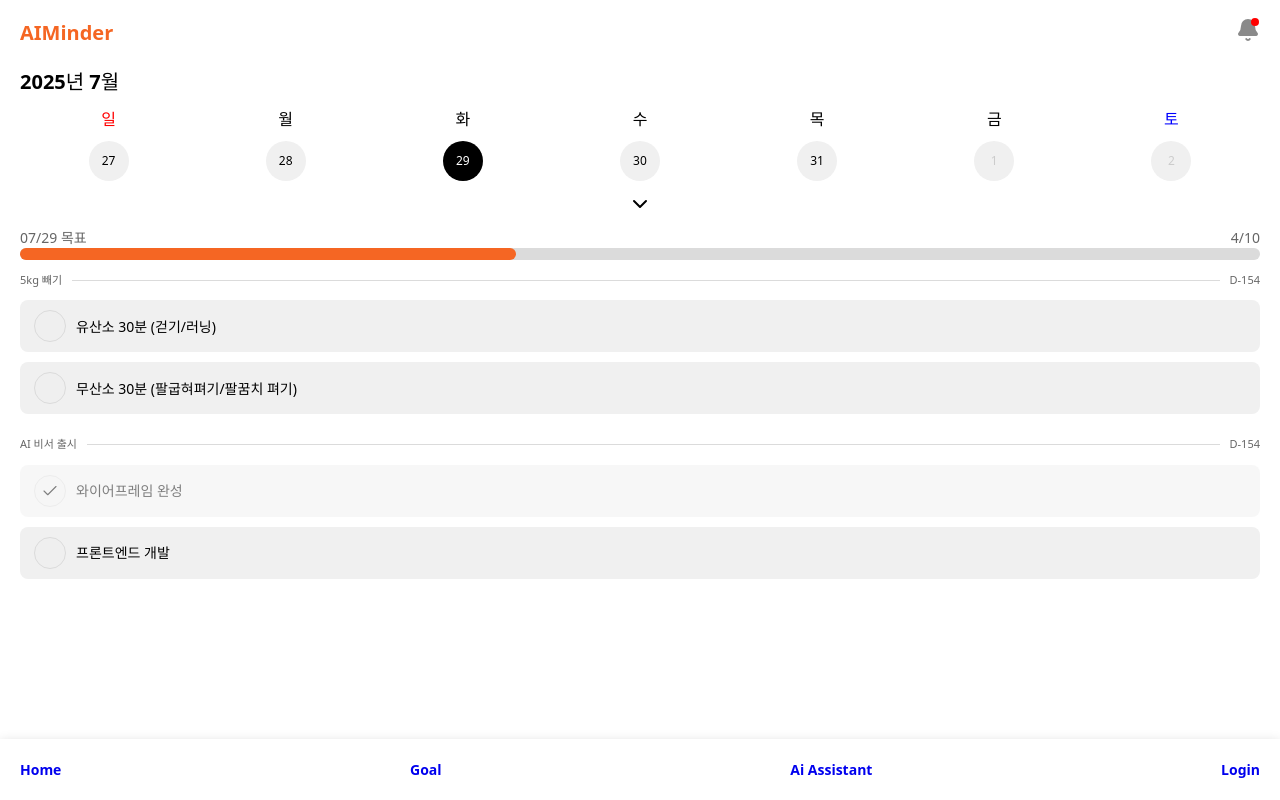
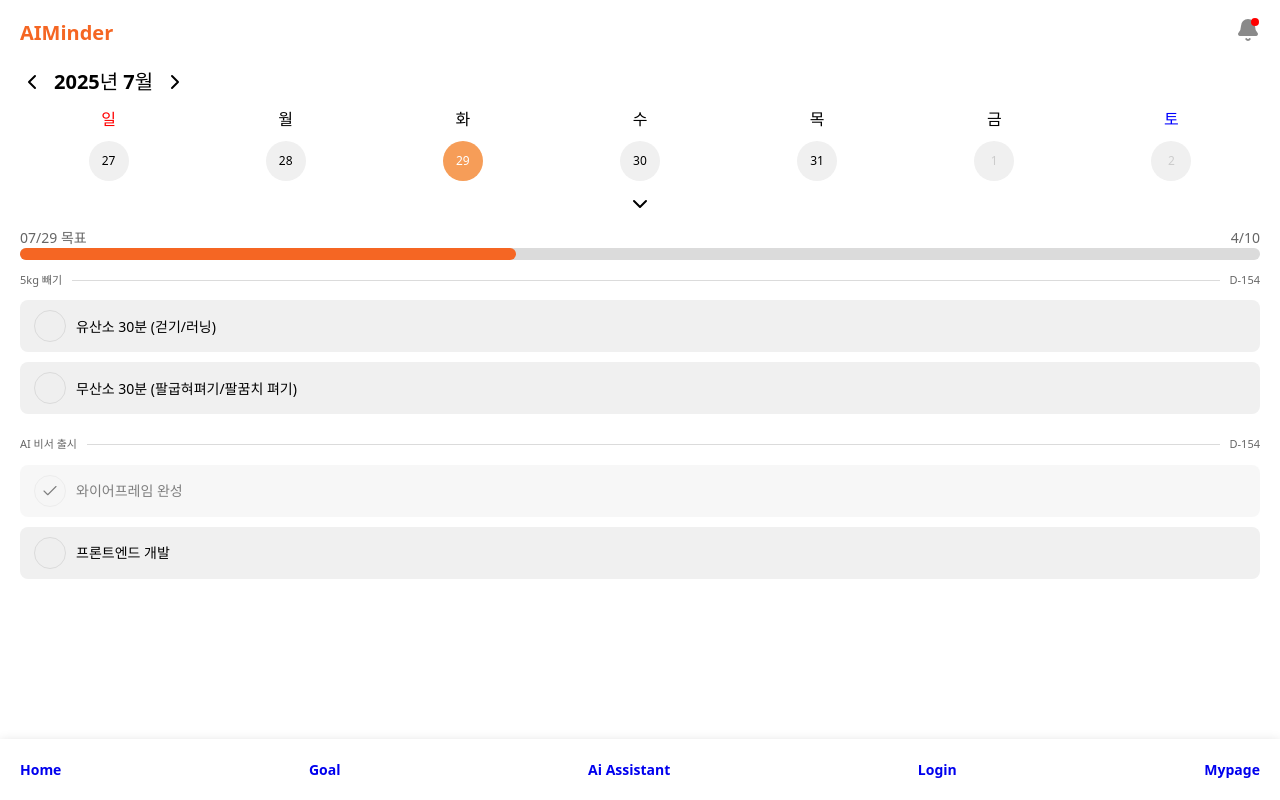
Before and after one commit to AIMinderTeam/aiminder-client, a React (Vite) app: page / in a window 1280 px wide. Built offline with nearby package versions, Linux system fonts and the light colour scheme.

Commit message:
feat: 내비게이션 컴포넌트 통합 및 스타일 정리
- 기존의 내비게이션 바를 새로운 Navigation 컴포넌트로 대체
- AiAssistantLayout, GoalLayout, HomeLayout에서 내비게이션 관련 CSS 및 JSX 코드 제거
- Navigation 컴포넌트에 새로운 스타일 추가

```diff
--- a/src/pages/ai-assistant/components/layout/AiAssistantLayout.module.css
+++ b/src/pages/ai-assistant/components/layout/AiAssistantLayout.module.css
@@ -34,27 +34,3 @@
   top: 0;
   right: 1px;
 }
-
-.AiAssistantLayoutNav {
-  position: fixed;
-  bottom: 0;
-  left: 0;
-  right: 0;
-  padding: 20px;
-
-  z-index: 100;
-  background-color: #fff;
-
-  display: flex;
-  justify-content: space-between;
-
-  padding-top: 20px;
-
-  box-shadow: 0px 4px 12px 0px rgba(0, 0, 0, 0.2);
-}
-
-.AiAssistantLayoutNavLink {
-  text-decoration: none;
-  font-size: 14px;
-  font-weight: 600;
-}
--- a/src/pages/ai-assistant/components/layout/AiAssistantLayout.tsx
+++ b/src/pages/ai-assistant/components/layout/AiAssistantLayout.tsx
@@ -2,6 +2,7 @@ import styles from './AiAssistantLayout.module.css';
 
 import { Link, useNavigate } from 'react-router-dom';
 
+import Navigation from '@/shared/components/layout/navigation';
 import { Bell } from 'lucide-react';
 
 export default function AiAssistantLayout({ children }: { children: React.ReactNode }) {
@@ -20,20 +21,7 @@ export default function AiAssistantLayout({ children }: { children: React.ReactN
       </header>
       {children}
 
-      <nav className={styles.AiAssistantLayoutNav}>
-        <Link to="/" className={styles.AiAssistantLayoutNavLink}>
-          Home
-        </Link>
-        <Link to="/goal" className={styles.AiAssistantLayoutNavLink}>
-          Goal
-        </Link>
-        <Link to="/ai-assistant" className={styles.AiAssistantLayoutNavLink}>
-          Ai Assistant
-        </Link>
-        <Link to="/login" className={styles.AiAssistantLayoutNavLink}>
-          Login
-        </Link>
-      </nav>
+      <Navigation />
     </main>
   );
 }
--- a/src/pages/goal/components/layout/GoalLayout.module.css
+++ b/src/pages/goal/components/layout/GoalLayout.module.css
@@ -34,27 +34,3 @@
   top: 0;
   right: 1px;
 }
-
-.GoalLayoutNav {
-  position: fixed;
-  bottom: 0;
-  left: 0;
-  right: 0;
-  padding: 20px;
-
-  z-index: 100;
-  background-color: #fff;
-
-  display: flex;
-  justify-content: space-between;
-
-  padding-top: 20px;
-
-  box-shadow: 0px 4px 12px 0px rgba(0, 0, 0, 0.2);
-}
-
-.GoalLayoutNavLink {
-  text-decoration: none;
-  font-size: 14px;
-  font-weight: 600;
-}
--- a/src/pages/goal/components/layout/GoalLayout.tsx
+++ b/src/pages/goal/components/layout/GoalLayout.tsx
@@ -2,6 +2,7 @@ import styles from './GoalLayout.module.css';
 
 import { Link, useNavigate } from 'react-router-dom';
 
+import Navigation from '@/shared/components/layout/navigation';
 import { Bell } from 'lucide-react';
 
 export default function GoalLayout({ children }: { children: React.ReactNode }) {
@@ -20,20 +21,7 @@ export default function GoalLayout({ children }: { children: React.ReactNode })
       </header>
       {children}
 
-      <nav className={styles.GoalLayoutNav}>
-        <Link to="/" className={styles.GoalLayoutNavLink}>
-          Home
-        </Link>
-        <Link to="/goal" className={styles.GoalLayoutNavLink}>
-          Goal
-        </Link>
-        <Link to="/ai-assistant" className={styles.GoalLayoutNavLink}>
-          Ai Assistant
-        </Link>
-        <Link to="/login" className={styles.GoalLayoutNavLink}>
-          Login
-        </Link>
-      </nav>
+      <Navigation />
     </main>
   );
 }
--- a/src/pages/home/Home.module.css
+++ b/src/pages/home/Home.module.css
@@ -7,6 +7,18 @@
 .HomeTitle {
   font-size: 20px;
   font-weight: 600;
+  display: flex;
+  align-items: center;
+  gap: 10px;
+}
+
+.HomeMonthNavigationButton {
+  border: none;
+  background-color: transparent;
+  padding: 0;
+  margin: 0;
+  width: 24px;
+  height: 24px;
 }
 
 .HomeCalendarWeeksContainer {
@@ -71,6 +83,11 @@
 
 .HomeCalendarItem[data-today='true'] {
   background-color: #000;
+  color: #fff;
+}
+
+.HomeCalendarItem[data-selected='true'] {
+  background-color: #f69d58;
   color: #fff;
 }
 
--- a/src/pages/home/Home.tsx
+++ b/src/pages/home/Home.tsx
@@ -4,7 +4,7 @@ import { useState } from 'react';
 import { useNavigate } from 'react-router-dom';
 
 import dayjs from 'dayjs';
-import { Check, ChevronDown } from 'lucide-react';
+import { Check, ChevronDown, ChevronLeft, ChevronRight } from 'lucide-react';
 
 const days = ['일', '월', '화', '수', '목', '금', '토'];
 const maxTimelineProgress = 10;
@@ -13,8 +13,11 @@ const currentTimelineProgress = 4;
 export default function Home() {
   const [isDropdownOpen, setIsDropdownOpen] = useState(false);
   const navigate = useNavigate();
-  const testCurrentDate = dayjs();
+  const [testCurrentDate, setTestCurrentDate] = useState(dayjs());
   const startDayOfMonth = testCurrentDate.startOf('month').day();
+
+  const [selectedDate, setSelectedDate] = useState(dayjs());
+  console.log(selectedDate.format('YYYY-MM-DD'));
 
   const [homeTimelineList, setHomeTimelineList] = useState([
     {
@@ -84,7 +87,7 @@ export default function Home() {
     monthDates.push({
       day: i,
       isCurrentMonth: true,
-      isToday: i === testCurrentDate.date(),
+      isToday: testCurrentDate.isSame(dayjs(), 'month') && i === dayjs().date(),
     });
   }
 
@@ -107,9 +110,25 @@ export default function Home() {
     );
   };
 
+  const handleMonthNavigation = (type: 'prev' | 'next') => {
+    if (type === 'prev') {
+      setTestCurrentDate(testCurrentDate.subtract(1, 'month'));
+    } else {
+      setTestCurrentDate(testCurrentDate.add(1, 'month'));
+    }
+  };
+
   return (
     <section className={styles.HomeSection}>
-      <div className={styles.HomeTitle}>{testCurrentDate.format('YYYY년 M월')}</div>
+      <div className={styles.HomeTitle}>
+        <button className={styles.HomeMonthNavigationButton} onClick={() => handleMonthNavigation('prev')}>
+          <ChevronLeft />
+        </button>
+        <span className={styles.HomeTitleText}>{testCurrentDate.format('YYYY년 M월')}</span>
+        <button className={styles.HomeMonthNavigationButton} onClick={() => handleMonthNavigation('next')}>
+          <ChevronRight />
+        </button>
+      </div>
 
       {/* 이번 주 달력 */}
       <div className={styles.HomeCalendarWeeksContainer}>
@@ -126,9 +145,13 @@ export default function Home() {
           ? monthDates.map((date, index) => (
               <div
                 key={'month' + index}
+                data-selected={selectedDate.isSame(testCurrentDate.set('date', Number(date.day)), 'day')}
                 className={styles.HomeCalendarItem}
                 data-today={date.isToday}
                 data-current-month={date.isCurrentMonth}
+                onClick={() => {
+                  setSelectedDate(testCurrentDate.set('date', Number(date.day)));
+                }}
               >
                 <span className={styles.HomeCalendarItemNumber}>{date.day}</span>
               </div>
@@ -136,9 +159,13 @@ export default function Home() {
           : weekDates.map((date, index) => (
               <div
                 key={'week' + index}
+                data-selected={selectedDate.isSame(testCurrentDate.set('date', Number(date.day)), 'day')}
                 className={styles.HomeCalendarItem}
                 data-today={date.isToday}
                 data-current-month={date.isCurrentMonth}
+                onClick={() => {
+                  setSelectedDate(testCurrentDate.set('date', Number(date.day)));
+                }}
               >
                 <span className={styles.HomeCalendarItemNumber}>{date.day}</span>
               </div>
--- a/src/pages/home/components/layout/HomeLayout.module.css
+++ b/src/pages/home/components/layout/HomeLayout.module.css
@@ -35,27 +35,3 @@
   top: 0;
   right: 1px;
 }
-
-.HomeLayoutNav {
-  position: fixed;
-  bottom: 0;
-  left: 0;
-  right: 0;
-  padding: 20px;
-
-  z-index: 100;
-  background-color: #fff;
-
-  display: flex;
-  justify-content: space-between;
-
-  padding-top: 20px;
-
-  box-shadow: 0px 4px 12px 0px rgba(0, 0, 0, 0.2);
-}
-
-.HomeLayoutNavLink {
-  text-decoration: none;
-  font-size: 14px;
-  font-weight: 600;
-}
--- a/src/pages/home/components/layout/HomeLayout.tsx
+++ b/src/pages/home/components/layout/HomeLayout.tsx
@@ -2,6 +2,7 @@ import styles from './HomeLayout.module.css';
 
 import { Link, useNavigate } from 'react-router-dom';
 
+import Navigation from '@/shared/components/layout/navigation';
 import { Bell } from 'lucide-react';
 
 export default function HomeLayout({ children }: { children: React.ReactNode }) {
@@ -20,20 +21,7 @@ export default function HomeLayout({ children }: { children: React.ReactNode })
       </header>
       {children}
 
-      <nav className={styles.HomeLayoutNav}>
-        <Link to="/" className={styles.HomeLayoutNavLink}>
-          Home
-        </Link>
-        <Link to="/goal" className={styles.HomeLayoutNavLink}>
-          Goal
-        </Link>
-        <Link to="/ai-assistant" className={styles.HomeLayoutNavLink}>
-          Ai Assistant
-        </Link>
-        <Link to="/login" className={styles.HomeLayoutNavLink}>
-          Login
-        </Link>
-      </nav>
+      <Navigation />
     </main>
   );
 }
--- /dev/null
+++ b/src/shared/components/layout/navigation.module.css
@@ -0,0 +1,23 @@
+.Navigation {
+  position: fixed;
+  bottom: 0;
+  left: 0;
+  right: 0;
+  padding: 20px;
+
+  z-index: 100;
+  background-color: #fff;
+
+  display: flex;
+  justify-content: space-between;
+
+  padding-top: 20px;
+
+  box-shadow: 0px 4px 12px 0px rgba(0, 0, 0, 0.2);
+}
+
+.NavigationLink {
+  text-decoration: none;
+  font-size: 14px;
+  font-weight: 600;
+}
--- /dev/null
+++ b/src/shared/components/layout/navigation.tsx
@@ -0,0 +1,25 @@
+import styles from './navigation.module.css';
+
+import { Link } from 'react-router-dom';
+
+export default function Navigation() {
+  return (
+    <nav className={styles.Navigation}>
+      <Link to="/" className={styles.NavigationLink}>
+        Home
+      </Link>
+      <Link to="/goal" className={styles.NavigationLink}>
+        Goal
+      </Link>
+      <Link to="/ai-assistant" className={styles.NavigationLink}>
+        Ai Assistant
+      </Link>
+      <Link to="/login" className={styles.NavigationLink}>
+        Login
+      </Link>
+      <Link to="/mypage" className={styles.NavigationLink}>
+        Mypage
+      </Link>
+    </nav>
+  );
+}
```
